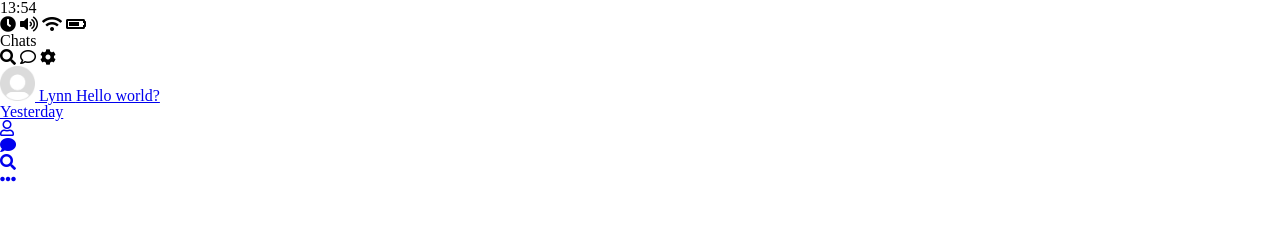
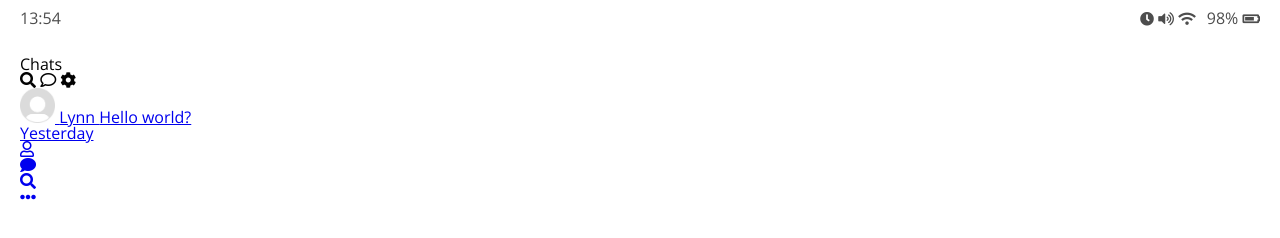
Before and after one commit to ionio-dev/kakao-clone-2.0, a plain HTML site: page index.html in a window 1280 px wide. Drawn offline with nearby package versions, Linux system fonts and the light colour scheme.

Commit message:
Add status-bar.css

```diff
--- /dev/null
+++ b/css/status-bar.css
@@ -0,0 +1,14 @@
+.status-bar {
+  display: flex;
+  justify-content: space-between;
+  margin-bottom: 30px;
+  opacity: 0.7;
+}
+
+.status-bar i {
+  font-size: 14px;
+}
+
+.status-bar .status-bar__bettery-level {
+  margin-left: 7px;
+}
--- a/css/style.css
+++ b/css/style.css
@@ -1 +1,11 @@
+@import url("https://fonts.googleapis.com/css?family=Open+Sans:400,700&display=swap");
 @import "reset.css";
+@import "status-bar.css";
+
+body {
+  background-color: write;
+  padding: 10px 20px;
+  color: #020202;
+  font-family: "Open Sans", -apple-system, BlinkMacSystemFont, "Segoe UI",
+    Roboto, Oxygen, Ubuntu, Cantarell, "Open Sans", "Helvetica Neue", sans-serif;
+}
--- a/index.html
+++ b/index.html
@@ -24,10 +24,11 @@
         <i class="fas fa-clock"></i>
         <i class="fas fa-volume-up"></i>
         <i class="fas fa-wifi"></i>
-        <!-- <span class="status-bar__bettery-level">
+        <span class="status-bar__bettery-level">
           98%
-        </span> -->
+        </span>
         <i class="fas fa-battery-three-quarters"></i>
+      </div>
     </div>
     <header class="header">
       <div class="header__header-colume">
@@ -98,6 +99,5 @@
         </li>
       </ul>
     </nav>
-    </div>
   </body>
 </html>
```
Also changed, not shown: chat.html (+2 -2 lines), find.html (+3 -3 lines), friends.html (+3 -3 lines), more.html (+3 -3 lines), settings.html (+3 -3 lines). Lines whose indentation alone changed are shown as unchanged.
